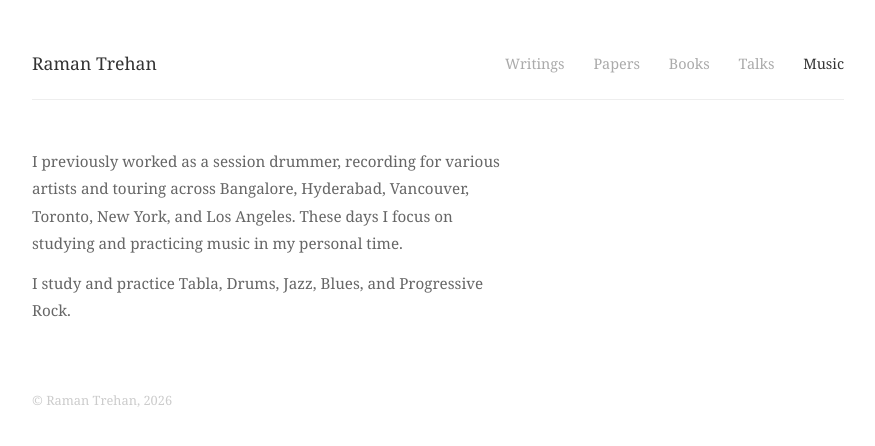
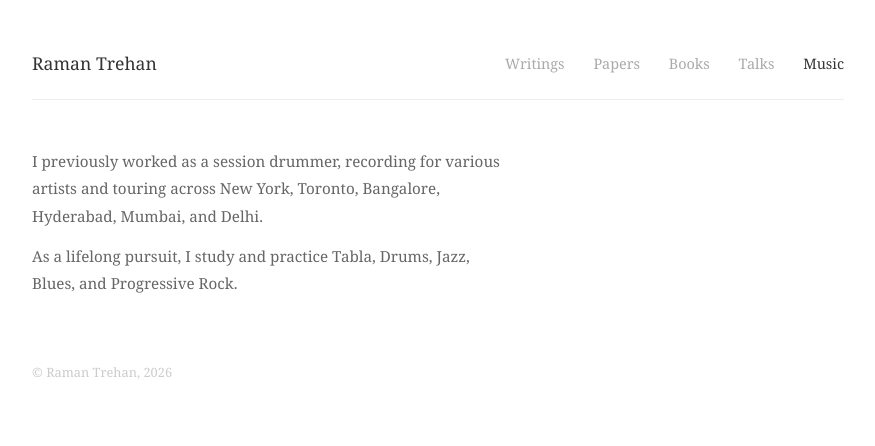
Before and after one commit to ramandeeptrehan/ramandeeptrehan.github.io, a Jekyll site: the page built from music/index.html, in a window 1280 px wide. Shown: the top 446 px of the page, without its empty margins (202-1077 px from the left). Built offline with Jekyll 4.4.1, drawn with Linux system fonts in a browser that asks for light colours.

Commit message:
Update Music page with cities and lifelong pursuit

```diff
--- a/music/index.html
+++ b/music/index.html
@@ -3,5 +3,5 @@ layout: default
 title: Music
 ---
 
-<p class="bio">I previously worked as a session drummer, recording for various artists and touring across Bangalore, Hyderabad, Vancouver, Toronto, New York, and Los Angeles. These days I focus on studying and practicing music in my personal time.</p>
-<p class="bio">I study and practice Tabla, Drums, Jazz, Blues, and Progressive Rock.</p>
+<p class="bio">I previously worked as a session drummer, recording for various artists and touring across New York, Toronto, Bangalore, Hyderabad, Mumbai, and Delhi.</p>
+<p class="bio">As a lifelong pursuit, I study and practice Tabla, Drums, Jazz, Blues, and Progressive Rock.</p>
```
